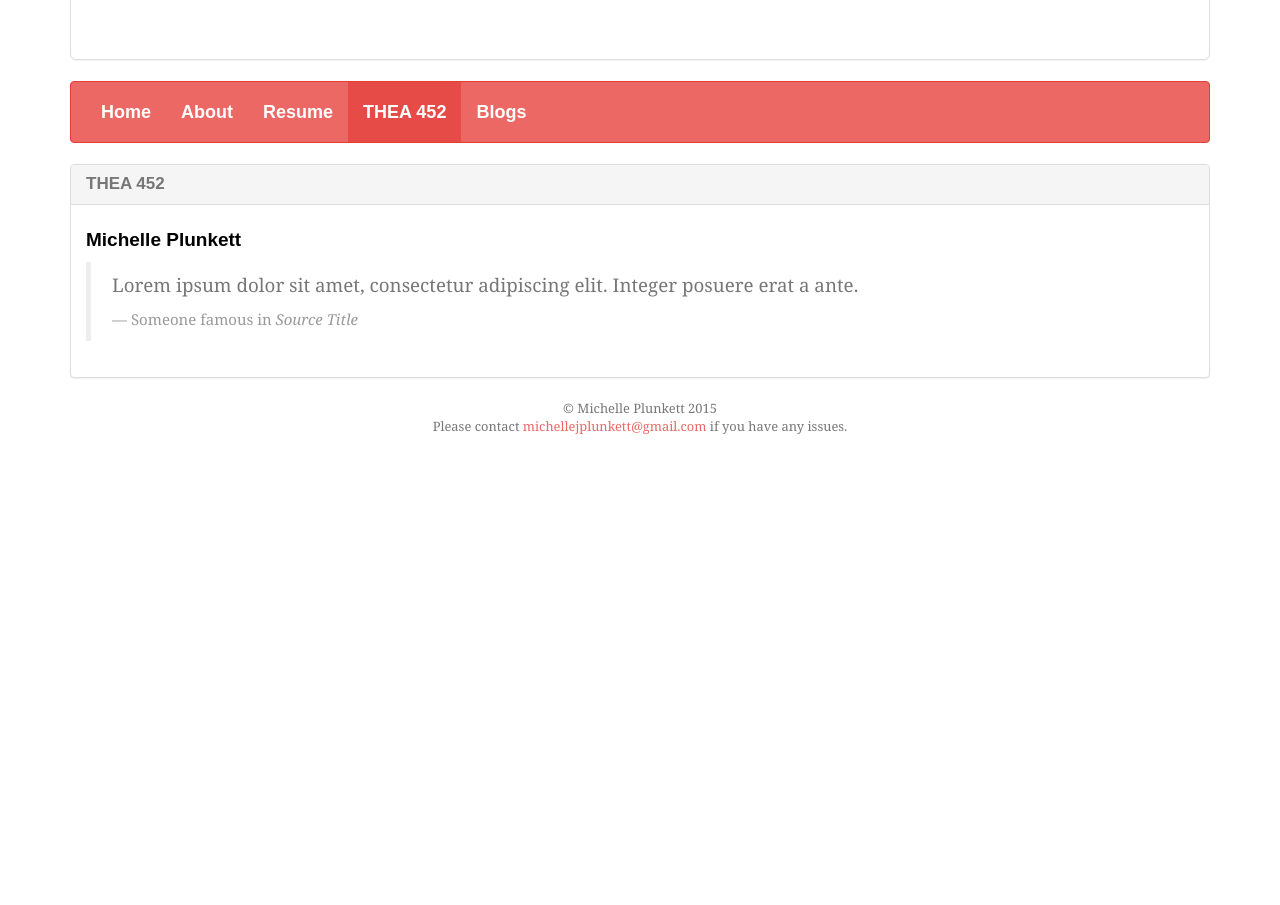
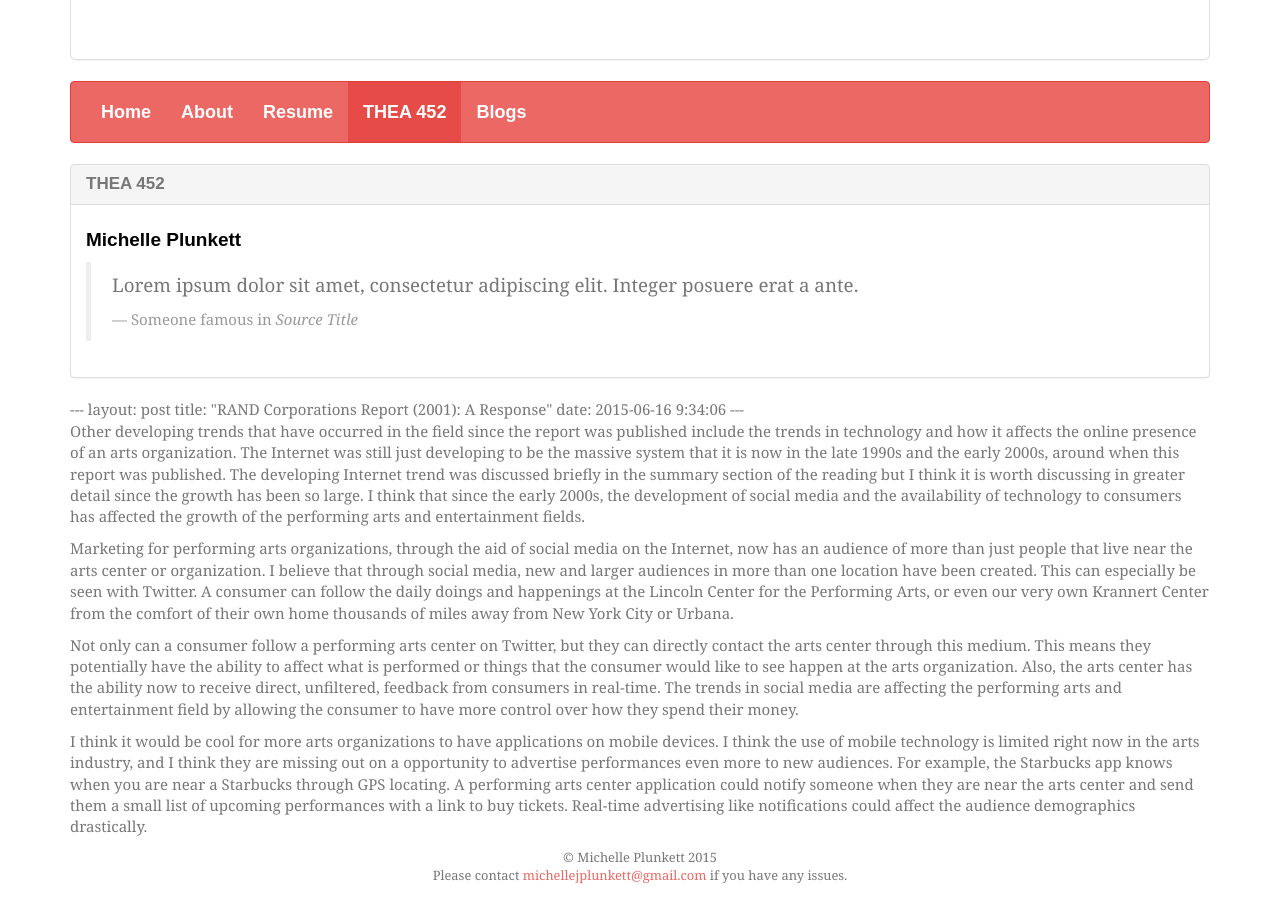
Before and after one commit to michelleplunkett/michelleplunkett.github.io, a Jekyll site: the page built from thea452.html, in a window 1280 px wide, cut to the strip 339-1244 px from the top of the page. Built offline with Jekyll 4.4.1, drawn with Linux system fonts in a browser that asks for light colours; nearby versions of some CDN libraries; some web fonts are replaced; Markdown is read by kramdown in place of the engine named in the settings; before the commit the page ends 900 px from its top, so only the background shows below that.

Commit message:
Update thea452.html

```diff
--- a/thea452.html
+++ b/thea452.html
@@ -12,3 +12,17 @@ title: "THEA 452"
 								</blockquote>
 					</div>
 			</div>
+
+---
+layout: post
+title:  "RAND Corporations Report (2001): A Response"
+date:   2015-06-16 9:34:06
+---
+
+<p>Other developing trends that have occurred in the field since the report was published include the trends in technology and how it affects the online presence of an arts organization. The Internet was still just developing to be the massive system that it is now in the late 1990s and the early 2000s, around when this report was published. The developing Internet trend was discussed briefly in the summary section of the reading but I think it is worth discussing in greater detail since the growth has been so large. I think that since the early 2000s, the development of social media and the availability of technology to consumers has affected the growth of the performing arts and entertainment fields.</p>
+
+<p>Marketing for performing arts organizations, through the aid of social media on the Internet, now has an audience of more than just people that live near the arts center or organization. I believe that through social media, new and larger audiences in more than one location have been created. This can especially be seen with Twitter. A consumer can follow the daily doings and happenings at the Lincoln Center for the Performing Arts, or even our very own Krannert Center from the comfort of their own home thousands of miles away from New York City or Urbana.</p>
+
+<p>Not only can a consumer follow a performing arts center on Twitter, but they can directly contact the arts center through this medium. This means they potentially have the ability to affect what is performed or things that the consumer would like to see happen at the arts organization. Also, the arts center has the ability now to receive direct, unfiltered, feedback from consumers in real-time. The trends in social media are affecting the performing arts and entertainment field by allowing the consumer to have more control over how they spend their money.</p>
+
+<p>I think it would be cool for more arts organizations to have applications on mobile devices. I think the use of mobile technology is limited right now in the arts industry, and I think they are missing out on a opportunity to advertise performances even more to new audiences. For example, the Starbucks app knows when you are near a Starbucks through GPS locating. A performing arts center application could notify someone when they are near the arts center and send them a small list of upcoming performances with a link to buy tickets. Real-time advertising like notifications could affect the audience demographics drastically.</p>
```
